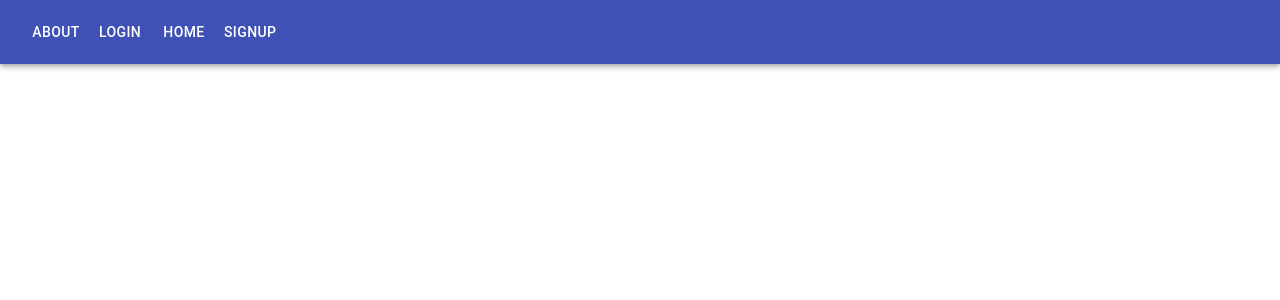
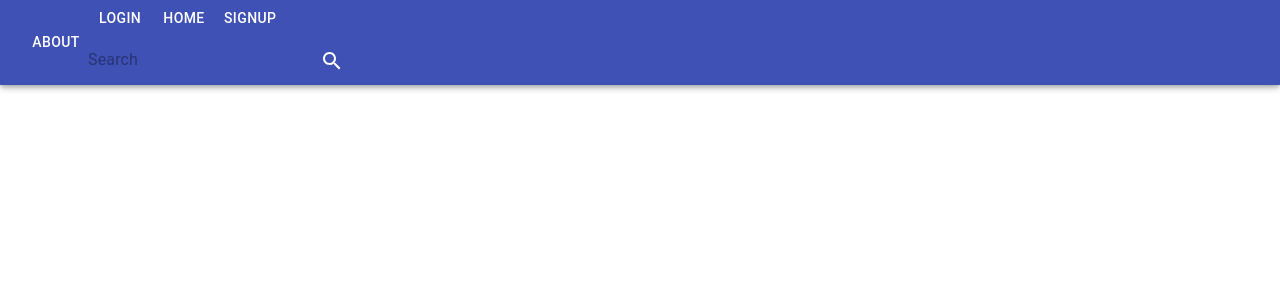
Before and after one commit to HWBounty/hwbounty-forums, a React (Create React App) app in the folder hwbounty/: page / in a window 1280 px wide. Shown: the top 300 px of the page. Built offline with nearby package versions, Linux system fonts and the light colour scheme.

Commit message:
saving in case

```diff
--- a/hwbounty/package.json
+++ b/hwbounty/package.json
@@ -5,6 +5,7 @@
   "private": true,
   "dependencies": {
     "@material-ui/core": "^4.11.3",
+    "@material-ui/icons": "^4.11.2",
     "@testing-library/jest-dom": "^5.11.9",
     "@testing-library/react": "^11.2.5",
     "@testing-library/user-event": "^12.6.3",
--- a/hwbounty/src/App.css
+++ b/hwbounty/src/App.css
@@ -16,6 +16,8 @@
 a {
   text-decoration: none;
 }
+
+
 
 .App-header {
   /* background-color: #282c34; */
--- a/hwbounty/src/App.js
+++ b/hwbounty/src/App.js
@@ -13,7 +13,7 @@ import themeFile from "./util/theme";
 import Navbar from "./components/layout/Navbar";
 
 // Pages
-import home from "./pages/home";
+import Home from "./pages/home";
 import Login from "./pages/login";
 import Signup from "./pages/signup";
 import PageNotFound from "./pages/pagenotfound";
@@ -29,7 +29,7 @@ class App extends Component {
         <Router>
           <Navbar />
           <Switch>
-            <Route exact path="/" component={home} />
+            <Route exact path="/" component={Home} />
             <Route path="/login" component={Login} />
             <Route path="/signup" component={Signup} />
             <Route path="*" component={PageNotFound} />
--- a/hwbounty/src/components/layout/Navbar.js
+++ b/hwbounty/src/components/layout/Navbar.js
@@ -6,6 +6,9 @@ import { Link } from "react-router-dom";
 import AppBar from "@material-ui/core/AppBar";
 import Toolbar from "@material-ui/core/Toolbar";
 import Button from "@material-ui/core/Button";
+import InputBase from '@material-ui/core/InputBase';
+import IconButton from '@material-ui/core/IconButton';
+import SearchIcon from '@material-ui/icons/Search';
 
 class Navbar extends Component {
   render() {
@@ -26,6 +29,17 @@ class Navbar extends Component {
             <Button color="inherit" component={Link} to="/signup">
               Signup
             </Button>
+            <div className="search-area">
+              <InputBase
+                className="searchbar"
+                color="secondary"
+                placeholder="Search"
+                inputProps={{ 'aria-label': 'Seach HWBounty!' }}
+              />
+              <IconButton type="submit" aria-label="search" color="inherit">
+                <SearchIcon color="inherit" />
+              </IconButton>
+            </div>
           </div>
         </Toolbar>
       </AppBar>
--- a/hwbounty/src/pages/home.js
+++ b/hwbounty/src/pages/home.js
@@ -8,7 +8,7 @@ import PropTypes from "prop-types";
 // Redux
 import { connect } from "react-redux";
 
-export class home extends Component {
+export class Home extends Component {
   render() {
     return (
       <Grid>
@@ -18,4 +18,4 @@ export class home extends Component {
   }
 }
 
-export default home;
+export default Home;
--- a/hwbounty/src/pages/login.js
+++ b/hwbounty/src/pages/login.js
@@ -2,7 +2,8 @@
 import React, { Component } from "react";
 
 // Styling
-import { Button, TextField } from "@material-ui/core";
+import Button from "@material-ui/core/Button";
+import TextField from "@material-ui/core/TextField";
 import PropTypes from "prop-types";
 
 // Redux
--- a/hwbounty/src/pages/signup.js
+++ b/hwbounty/src/pages/signup.js
@@ -2,7 +2,8 @@
 import React, { Component } from "react";
 
 // Styling
-import { Button, TextField } from "@material-ui/core";
+import Button from "@material-ui/core/Button";
+import TextField from "@material-ui/core/TextField";
 import PropTypes from "prop-types";
 
 // Redux
```
Also changed, not shown: 1 other file (tests, documents, lock files or other folders).
